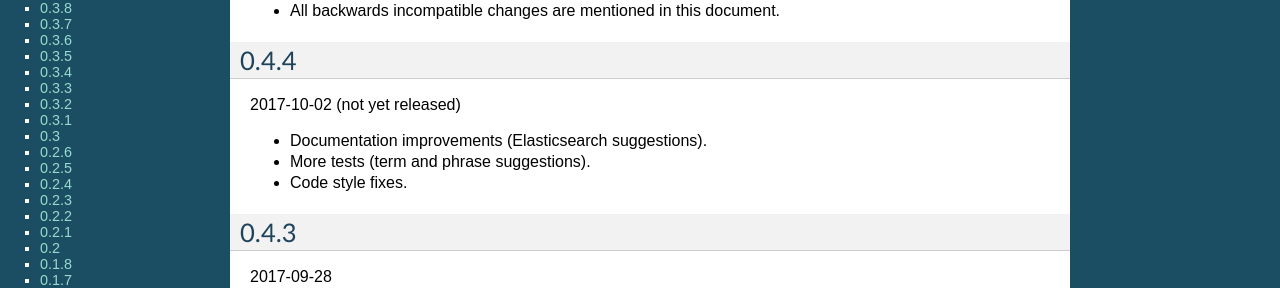
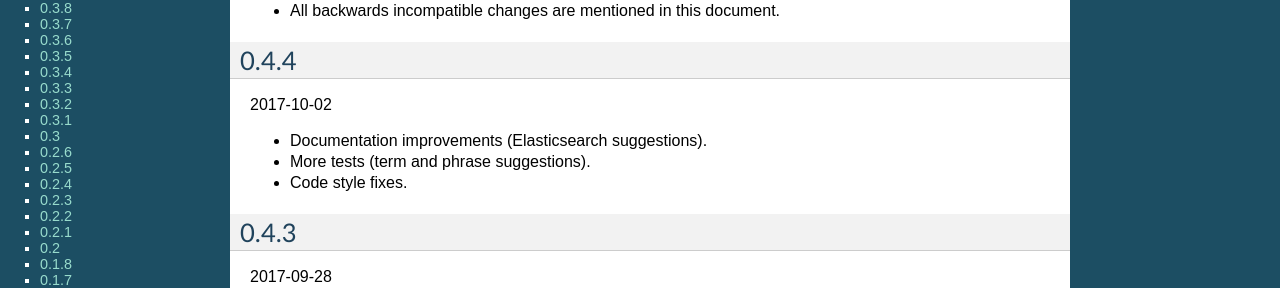
Before and after one commit to bioc7771/django-elasticsearch-dsl-drf, a Sphinx documentation site: the page built from docs/changelog.rst, in a window 1280 px wide and 900 px high. Shown: the part 234-522 px from the top of the window. Built offline with Sphinx 7.4.7, drawn with Linux system fonts in a browser that asks for light colours; pages that are not in the unit, such as notebooks, are missing from menus.

Commit message:
changelog updated

```diff
--- a/CHANGELOG.rst
+++ b/CHANGELOG.rst
@@ -17,7 +17,7 @@ are used for versioning (schema follows below):
 
 0.4.4
 -----
-2017-10-02 (not yet released)
+2017-10-02
 
 - Documentation improvements (Elasticsearch suggestions).
 - More tests (term and phrase suggestions).
--- a/docs/changelog.rst
+++ b/docs/changelog.rst
@@ -17,7 +17,7 @@ are used for versioning (schema follows below):
 
 0.4.4
 -----
-2017-10-02 (not yet released)
+2017-10-02
 
 - Documentation improvements (Elasticsearch suggestions).
 - More tests (term and phrase suggestions).
```
